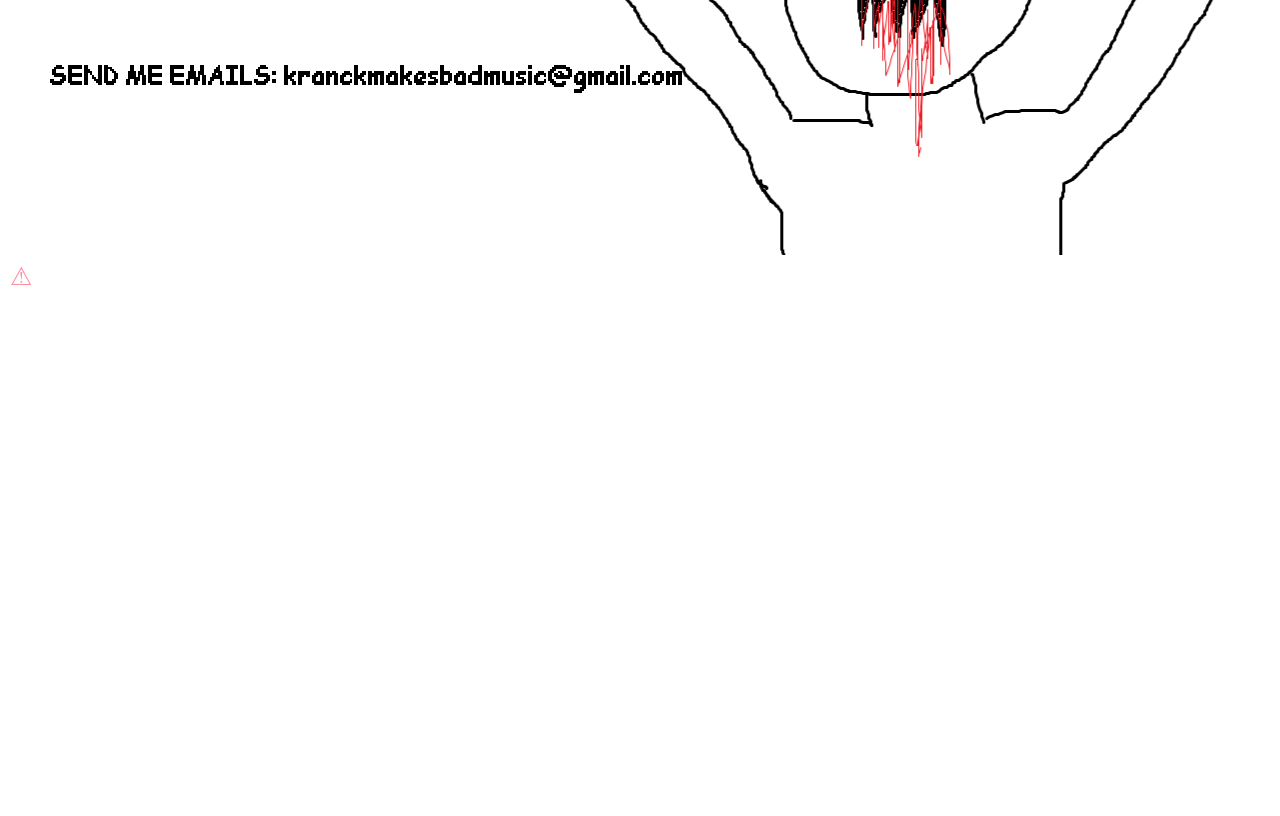
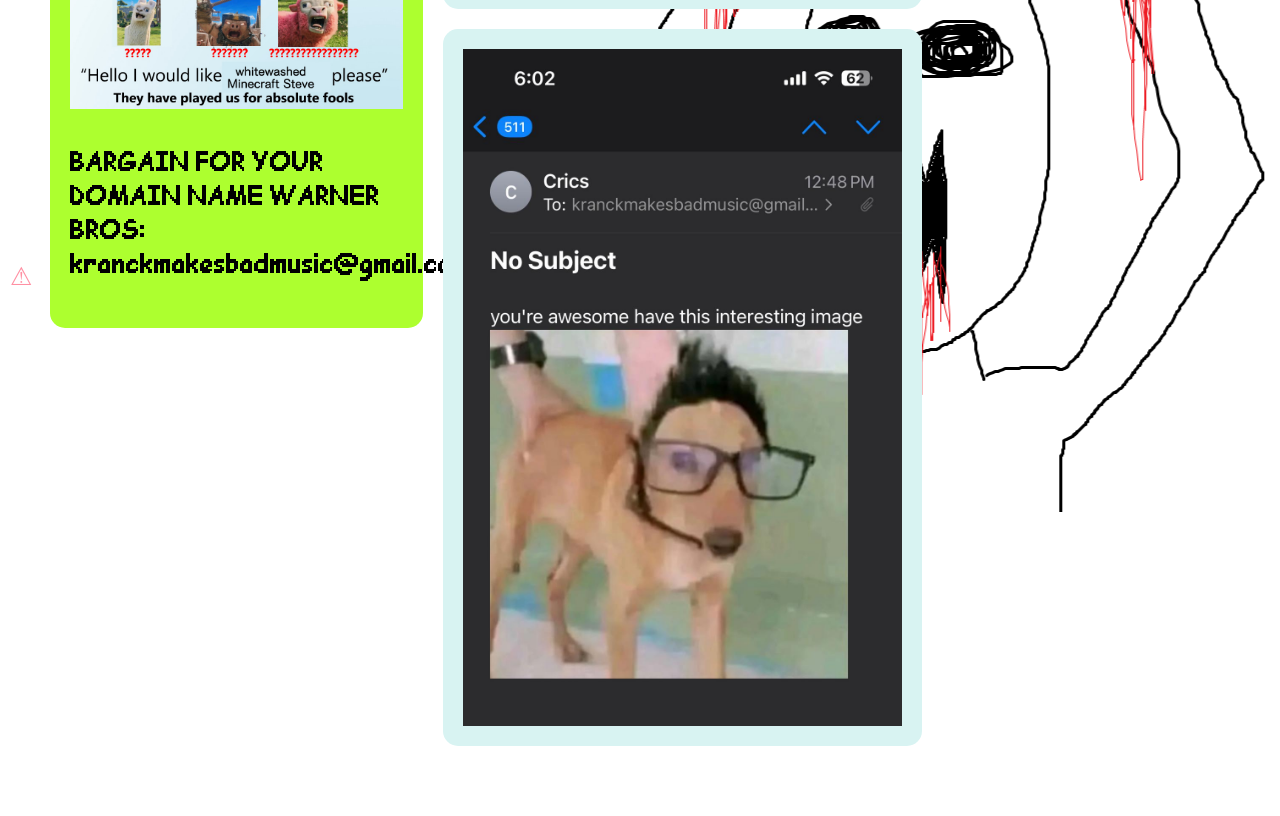
Before and after one commit to MinecraftMovie/MinecraftMovie.github.io, a PHP site: page / in a window 1280 px wide. Shown: the part 499-1315 px from the top of the page. Before the commit the page ends 784 px from the top, so only its background shows below. Run offline with PHP 8.4, Linux system fonts and the light colour scheme; some libraries are stand-ins or nearby versions; some web fonts are replaced.

Commit message:
Add style, add content, fix off center images
Add style to main article and section elements for blog style additions, added image and moved some content around, adjusted style to make images even

```diff
--- a/index.html
+++ b/index.html
@@ -185,7 +185,7 @@
     </header>
     <main>
         <aside>
-            <h1>Kranck's links</h1>
+            <p style="margin:2px auto; font-size: xx-large;">Kranck's links</p>
             <nav>
                 <ul>
                     <li><a href="https://open.spotify.com/artist/0NzmVYzkENFzD9rxfNOqyC?si=UPpC4wyOQaCw8Xr7NmSH7w">Spotify</a></li>
@@ -194,14 +194,19 @@
                 </ul>
             </nav>
             <a href="https://www.tumblr.com/hellenar-ts/760722347672125440/i-made-this-meme-in-a-blind-rage?source=share" target="_blank"><img src="assets/meme.jpg"></a>
+            <p style="font-size: xx-large;">BARGAIN FOR YOUR DOMAIN NAME WARNER BROS: kranckmakesbadmusic@gmail.com</p>
         </aside>
-        <section>
-        <a href="https://open.spotify.com/artist/0NzmVYzkENFzD9rxfNOqyC?si=IEsolt0ITBCkzxANyA6nPg" target="_blank"><h2>Give me one billion dollars &lt;3 or the domain name gets it</h2></a>
-                        <div style="width:100%;position: relative;overflow: hidden;padding-top: 56.25%;"><iframe style="position:absolute;top:0;left:0;right:0;width:100%;height:100%;" width="560" height="315" src="https://www.youtube.com/embed/7Ae-Qvc4-T4?si=YNHKBnZzPkTSY9iQ&autoplay=1" title="YouTube video player" frameborder="0" allow="accelerometer; autoplay; clipboard-write; encrypted-media; gyroscope; picture-in-picture; web-share" allowfullscreen></iframe></div>
-        </section>
+        <article>
+            <section>
+            <a href="https://open.spotify.com/artist/0NzmVYzkENFzD9rxfNOqyC?si=IEsolt0ITBCkzxANyA6nPg" target="_blank"><h2>Give me one billion dollars &lt;3 or the domain name gets it</h2></a>
+                            <div style="width:100%;position: relative;overflow: hidden;padding-top: 56.25%;"><iframe style="position:absolute;top:0;left:0;right:0;width:100%;height:100%;" width="560" height="315" src="https://www.youtube.com/embed/7Ae-Qvc4-T4?si=YNHKBnZzPkTSY9iQ&autoplay=1" title="YouTube video player" frameborder="0" allow="accelerometer; autoplay; clipboard-write; encrypted-media; gyroscope; picture-in-picture; web-share" allowfullscreen></iframe></div>
+            </section>
+            <section>
+                <img src="assets/interesting image.jpg">
+            </section>
+        </article>
     </main>
     <footer>
-        <p style="font-size: xx-large;">SEND ME EMAILS: kranckmakesbadmusic@gmail.com</p>
         <div class="disclaimer">
             <a href="https://www.minecraft.net/en-us/usage-guidelines" data-toggle="tooltip" title="Not An Official Minecraft/Mojang Website">&#9888;</a>
         </div>
--- a/style.css
+++ b/style.css
@@ -22,18 +22,16 @@ a {
 main{
     display: flex;
     width:100%;
-    align-items: center;
     margin:60px auto;
-}
-
-main *{
-    margin: auto 10px;
+    gap:20px;
 }
 
 aside{
     width:40%;
     background-color:greenyellow;
-    padding: 10px 30px 10px 10px;
+    padding: 10px 20px 15px;
+    border-radius: 15px;
+    height: fit-content;
 }
 
 nav{
@@ -43,8 +41,6 @@ nav{
 img{
     width: 100%;
     height: auto;
-    margin: 0;
-    padding: 0;
 }
 
 .disclaimer{
@@ -52,16 +48,6 @@ img{
     bottom:10px;
     left:10px;
     font-size:25px;
-}
-
-section{
-    display: flex;
-    flex-direction: column;
-    width:100%;
-    justify-content: center;
-    text-align: center;
-    gap: 20px;
-    padding: 10px auto;
 }
 
 ul{
@@ -74,3 +60,28 @@ ul{
 li{
     font-size:larger;
 }
+
+main article{
+    display: flex;
+    flex-direction: column;
+    gap: 10px;
+    width:100%;
+}
+
+main section{
+    display: flex;
+    flex-direction: column;
+    width:100%;
+    justify-content: space-around;
+    text-align: center;
+    padding: 20px 20px 20px;
+    margin: 0px auto 10px;
+    background-color:rgb(216, 243, 242);
+    border-radius: 15px;
+    gap:20px;
+}
+
+section *{
+    margin:0;
+    padding:0;
+}
```
Also changed, not shown: assets/interesting image.jpg (added).
